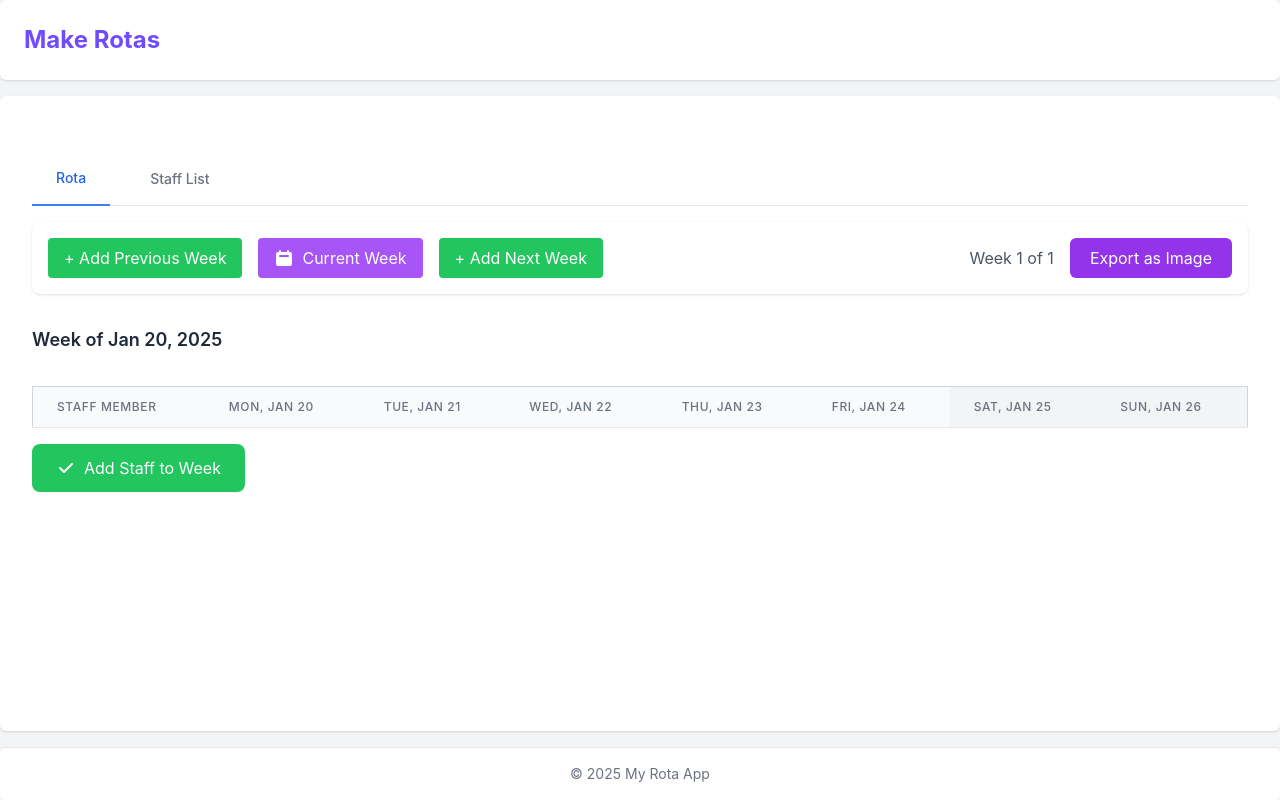
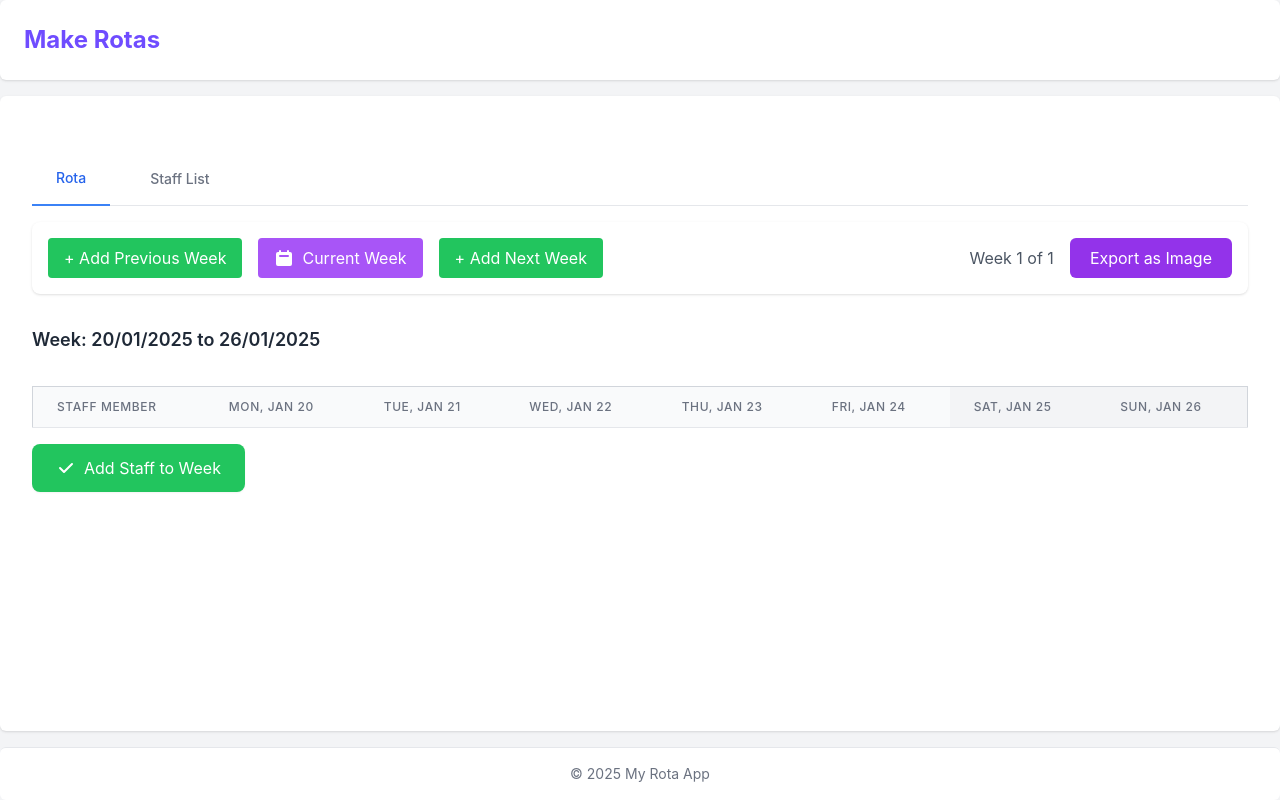
Before and after one commit to sebs-bebs/make-rotas, a Next.js app: page / in a window 1280 px wide. Built offline with nearby package versions, Linux system fonts and the light colour scheme.

Commit message:
mvp frontend

```diff
--- a/src/app/page.js
+++ b/src/app/page.js
@@ -447,7 +447,7 @@ export default function HomePage() {
     const currentWeek = weeks[currentWeekIndex];
     const startDate = new Date(currentWeek.days[0]);
     const endDate = new Date(currentWeek.days[6]);
-    const filename = `rota-${formatDateWithAbbreviatedMonth(startDate)}-to-${formatDateWithAbbreviatedMonth(endDate)}.png`;
+    const filename = `rota-${formatDateWithAbbreviatedMonth(startDate, 'dd/MM/yyyy')} to ${formatDateWithAbbreviatedMonth(endDate, 'dd/MM/yyyy')}.png`;
     saveAsImage('rota-table', filename);
   };
 
@@ -545,7 +545,8 @@ export default function HomePage() {
 
           {/* Current Week Info */}
           <div className="text-lg font-semibold text-gray-800">
-            Week of {formatDateWithAbbreviatedMonth(new Date(currentWeek.days[0]))}
+            Week: {formatDateWithAbbreviatedMonth(new Date(currentWeek.days[0]), 'dd/MM/yyyy')} to{' '}
+            {formatDateWithAbbreviatedMonth(new Date(currentWeek.days[6]), 'dd/MM/yyyy')}
           </div>
 
           {/* Table section */}
```
Also changed, not shown: 1 other file (tests, documents, lock files or other folders).
